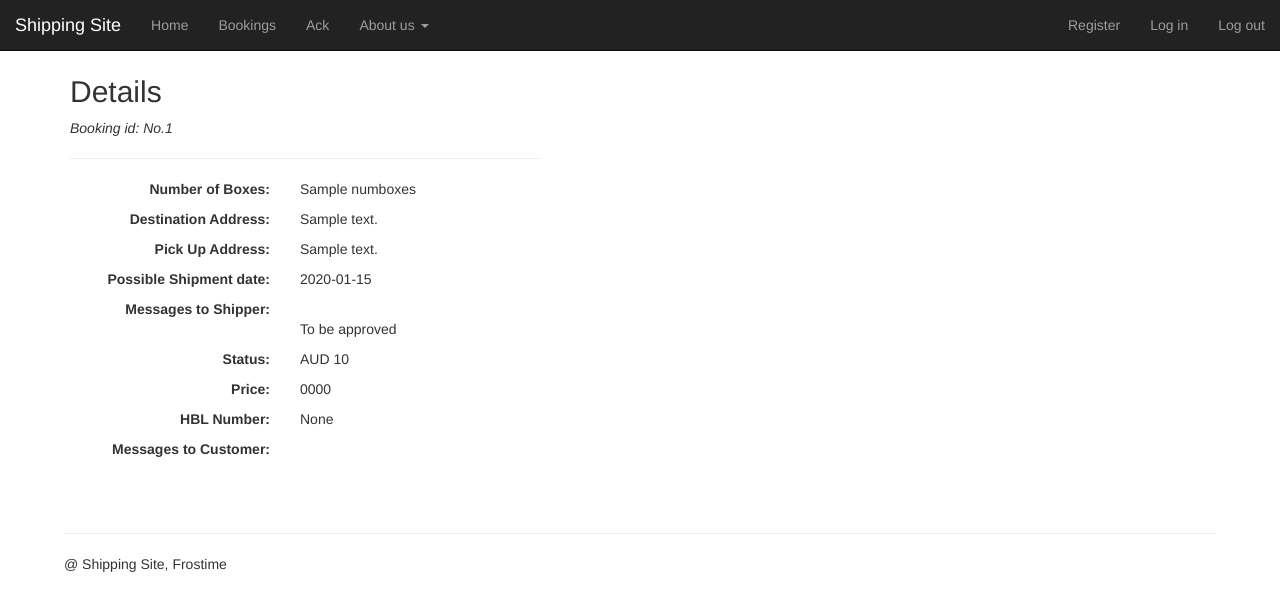
After one commit to emiliafrost/Note, a Django app: template booking/templates/booking/details.html in a window 1280 px wide. The commit adds this page. Shown: the top 611 px of the page. Run offline with Django 3.2, Linux system fonts and the light colour scheme; the template is opened without the code that fills it: most values are stand-ins (such as "Sample title", 1, 10 or a date in 2020); some libraries are stand-ins or nearby versions.

Commit message:
version: 5.0 @ 2018/12/25 with details and booking and create part, waiting for ack part

```diff
--- a/booking/templates/booking/create.html
+++ b/booking/templates/booking/create.html
@@ -3,7 +3,7 @@
 {% load staticfiles %}
 
 {% block title %}
-    <title>Register - Shipping Site</title>
+    <title>Create - Shipping Site</title>
 {% endblock %}
 
 {% block content %}
@@ -12,7 +12,7 @@
          <div style="margin-top: 75px; width: 450px">
              <h2>Create a booking</h2>
              <em>Create your bookings here</em><hr>
-             <form class="form-horizontal" action="/create/" method="POST" role="form">
+             <form class="form-horizontal" action="/bookings/create/" method="POST" role="form">
                  {% csrf_token %}
                  <label for="id_#boxes">#Boxes</label><br />
                  <select class="form-control" id="id_#boxes" name="#boxes">
--- /dev/null
+++ b/booking/templates/booking/details.html
@@ -0,0 +1,44 @@
+{% extends 'base.html' %}
+
+{% load staticfiles %}
+
+{% block title %}
+    <title>Details - Shipping Site</title>
+{% endblock %}
+
+{% block content %}
+
+    <div class="container">
+         <div style="margin-top: 75px; width: 470px">
+             <h2>Details</h2>
+             <em>Booking id: No.{{ results.id }}</em><hr>
+             <div style="float:left; width:200px" name="left">
+                 <p class="text-right"><strong>Number of Boxes:</strong></p>
+                 <p class="text-right"><strong>Destination Address:</strong></p>
+                 <p class="text-right"><strong>Pick Up Address:</strong></p>
+                 <p class="text-right"><strong>Possible Shipment date:</strong></p>
+                 <p class="text-right"><strong>Messages to Shipper:</strong></p>
+                 <br />
+                 <p class="text-right"><strong>Status:</strong></p>
+                 <p class="text-right"><strong>Price:</strong></p>
+                 <p class="text-right"><strong>HBL Number:</strong></p>
+                 <p class="text-right"><strong>Messages to Customer:</strong></p>
+             </div>
+             <div style="width:240px; float:right" name="right">
+                 <p>{{ results.numboxes }}</p>
+                 <p>{{ results.Daddress }}</p>
+                 <p>{{ results.Paddress }}</p>
+                 <p>{{ results.shipdate }}</p>
+                 <p>{{ results.messages }}</p>
+                 <br />
+                 <p> To be approved</p>
+                 <p> AUD {{ price }}</p>
+                 <p> 0000</p>
+                 <p> None</p>
+             </div>
+
+
+
+         </div>
+    </div> <!--end of container-->
+{% endblock %}
--- a/booking/urls.py
+++ b/booking/urls.py
@@ -4,5 +4,6 @@ from . import views
 app_name = 'bookingpart'
 urlpatterns = [
     path('bookings/', views.bookings, name='bookings'),
-    path('create/', views.create, name='create'),
+    path('bookings/create/', views.create, name='create'),
+    path('bookings/<int:booking_id>/', views.details, name='details')
 ]
```
Also changed, not shown: booking/models.py (+13 -0 lines), booking/templates/booking/bookings.html (+10 -10 lines), booking/views.py (+17 -7 lines).
